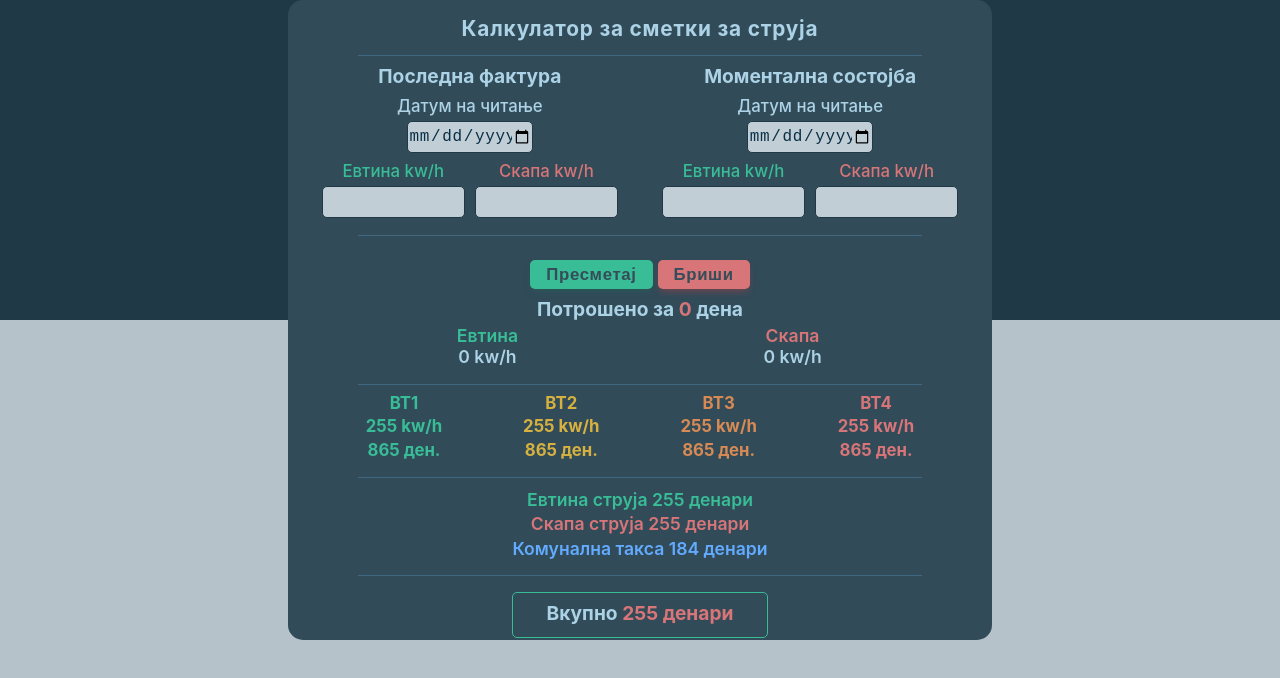
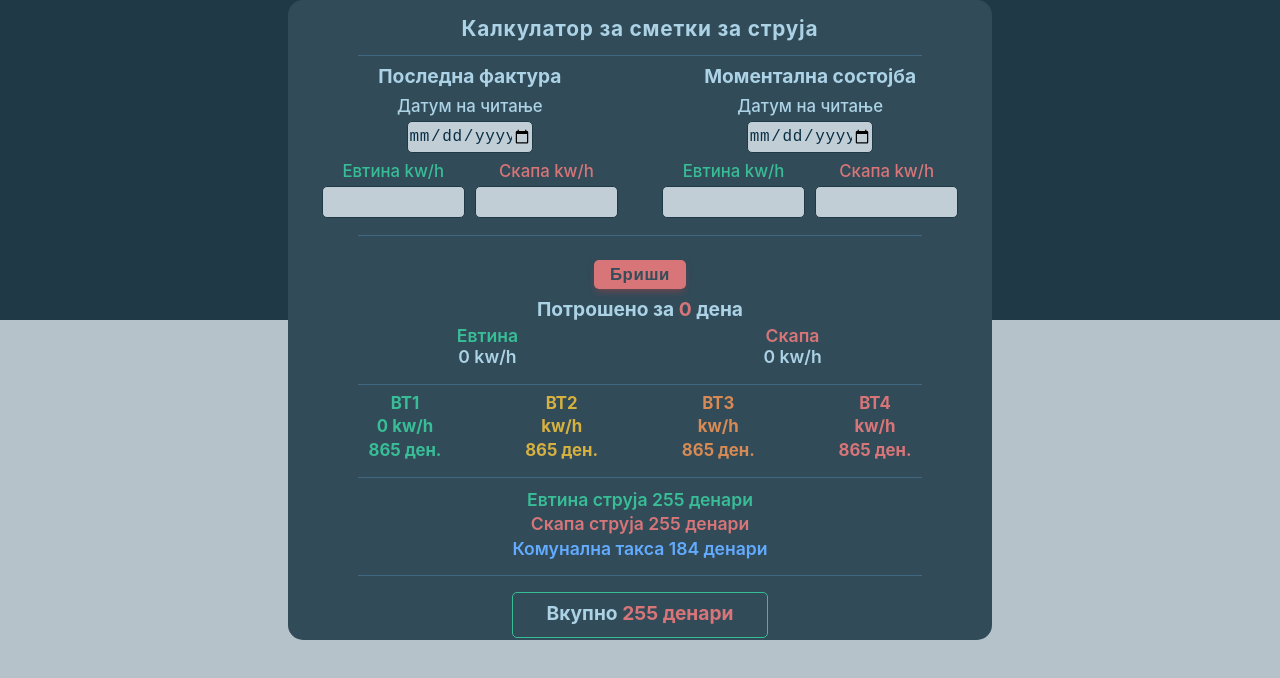
Before and after one commit to pirej/calculator, a Next.js app: page / in a window 1280 px wide. Shown: the top 678 px of the page. Built offline with nearby package versions, Linux system fonts and the light colour scheme.

Commit message:
podelba na kw/h po blokovi

```diff
--- a/components/Blokovi.js
+++ b/components/Blokovi.js
@@ -14,7 +14,7 @@ const Blocks = styled.div`
   }
 `;
 
-const Blokovi = ({ block, spent }) => {
+const Blokovi = ({ block, spent, kilovati }) => {
   return (
     <Blocks
       className={` ${
@@ -28,7 +28,10 @@ const Blokovi = ({ block, spent }) => {
       }`}
     >
       <h4>BT{block}</h4>
-      <h4>255 kw/h</h4>
+      {block === 1 && <h4>{kilovati} kw/h</h4>}
+      {block === 2 && <h4>{kilovati} kw/h</h4>}
+      {block === 3 && <h4>{kilovati} kw/h</h4>}
+      {block === 4 && <h4>{kilovati} kw/h</h4>}
       <h4>865 ден.</h4>
     </Blocks>
   );
--- a/components/Form/Matematika.js
+++ b/components/Form/Matematika.js
@@ -191,12 +191,40 @@ const Matematika = ({ days, evtinaStruja, skapaStruja, clearData }) => {
     clearData(true);
   };
 
+  let block1;
+  let block2;
+  let block3;
+  let block4;
+
+  if (skapaStruja <= 210) {
+    block1 = skapaStruja;
+  }
+  if (skapaStruja > 210 && skapaStruja <= 630) {
+    block1 = 210;
+    block2 = skapaStruja - 210;
+  }
+  if (skapaStruja > 630 && skapaStruja <= 1050) {
+    block1 = 210;
+    block2 = 630;
+    block3 = skapaStruja - 840;
+  }
+  if (skapaStruja > 1050) {
+    block1 = 210;
+    block2 = 630;
+    block3 = 1050;
+    block4 = skapaStruja - 1050;
+  }
+
+  // console.log('block1', block1);
+  // console.log('block2', block2);
+  // console.log('block3', block3);
+  // console.log('block4', block4);
   return (
     <StyledComp>
       <div className="buttons">
-        <div className="btn">
+        {/* <div className="btn">
           <button>Пресметај</button>
-        </div>
+        </div> */}
         <div className="btn clear">
           <button onClick={() => clear()}>Бриши</button>
         </div>
@@ -216,10 +244,10 @@ const Matematika = ({ days, evtinaStruja, skapaStruja, clearData }) => {
       </div>
       <hr className="hrr" />
       <div className="blokovi">
-        <Blokovi block={1} spent="122" />
-        <Blokovi block={2} spent="122" />
-        <Blokovi block={3} spent="122" />
-        <Blokovi block={4} spent="122" />
+        <Blokovi block={1} kilovati={block1} />
+        <Blokovi block={2} kilovati={block2} />
+        <Blokovi block={3} kilovati={block3} />
+        <Blokovi block={4} kilovati={block4} />
       </div>
       <hr className="hrr2" />
       <div className="total">
@@ -236,3 +264,8 @@ const Matematika = ({ days, evtinaStruja, skapaStruja, clearData }) => {
 };
 
 export default Matematika;
+
+// ВТ1 = -> 210 KW/h
+// ВТ2 = 210 - 630
+// ВТ3 = 630 - 1050
+// ВТ4 = 1050 ->
```
